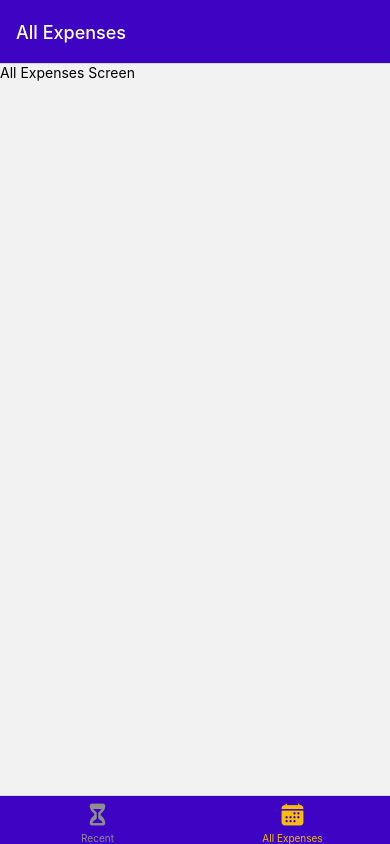
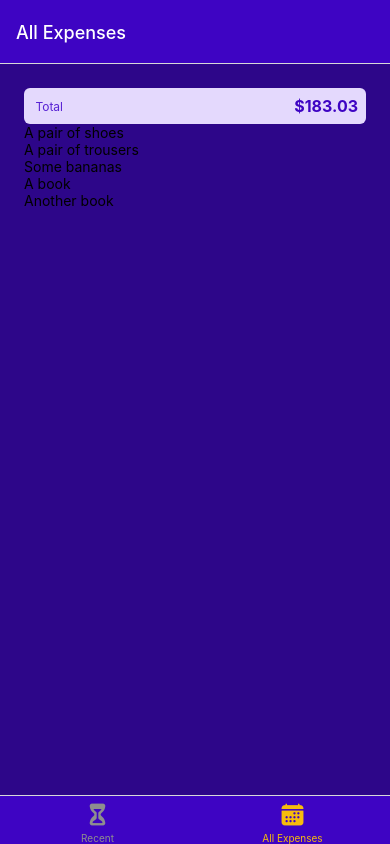
Before and after one commit to jdx-code/expense-tracker-react-native, a React Native app: screen /AllExpenses in a window 390 px wide. Built offline with nearby package versions, Linux system fonts and the light colour scheme.

Commit message:
Add dummy expenses data, output list of expenses, improving app layout and styling

```diff
--- a/components/ExpensesOutput/ExpensesList.js
+++ b/components/ExpensesOutput/ExpensesList.js
@@ -1,8 +1,16 @@
-import { FlatList } from "react-native"
+import { FlatList, Text } from "react-native"
 
-const ExpensesList = () => {
+function renderExpenseItem(itemData) {
+  return <Text>{itemData.item.description}</Text>
+}
+
+const ExpensesList = ({ expenses }) => {
   return (
-    <FlatList />
+    <FlatList
+      data={expenses}
+      renderItem={renderExpenseItem}
+      keyExtractor={(item) => item.id}
+    />
   )
 }
 
--- a/components/ExpensesOutput/ExpensesOutput.js
+++ b/components/ExpensesOutput/ExpensesOutput.js
@@ -1,16 +1,60 @@
-import { View } from "react-native"
+import { StyleSheet, View } from "react-native"
 import ExpensesSummary from "./ExpensesSummary"
 import ExpensesList from "./ExpensesList"
+import { GlobalStyles } from "../../constants/styles"
+
+const DUMMY_EXPENSES = [
+  {
+    id: 'e1',
+    description: 'A pair of shoes',
+    amount: 55.90,
+    date: new Date('2021-12-19')
+  },
+  {
+    id: 'e2',
+    description: 'A pair of trousers',
+    amount: 87.65,
+    date: new Date('2022-01-05')
+  },
+  {
+    id: 'e3',
+    description: 'Some bananas',
+    amount: 5.99,
+    date: new Date('2021-12-01')
+  },
+  {
+    id: 'e4',
+    description: 'A book',
+    amount: 14.99,
+    date: new Date('2022-02-19')
+  },
+  {
+    id: 'e5',
+    description: 'Another book',
+    amount: 18.50,
+    date: new Date('2022-02-20')
+  },
+]
 
 const ExpensesOutput = ({ expenses, expensesPeriod }) => {
   return (
-    <View>
+    <View style={styles.container}>
         <ExpensesSummary
-            expenses={expenses}
-            periodName={expensesPeriod} />
-        <ExpensesList />
+          expenses={DUMMY_EXPENSES}
+          periodName={expensesPeriod} />
+        <ExpensesList
+          expenses={DUMMY_EXPENSES}
+        />
     </View>
   )
 }
 
 export default ExpensesOutput
+
+const styles = StyleSheet.create({
+  container : {
+    flex: 1,
+    padding: 24,
+    backgroundColor: GlobalStyles.colors.primary700
+  }
+})
--- a/components/ExpensesOutput/ExpensesSummary.js
+++ b/components/ExpensesOutput/ExpensesSummary.js
@@ -1,4 +1,5 @@
-import { Text, View } from "react-native"
+import { StyleSheet, Text, View } from "react-native"
+import { GlobalStyles } from "../../constants/styles";
 
 const ExpensesSummary = ({ expenses, periodName }) => {
 
@@ -7,11 +8,31 @@
     }, 0);
 
   return (
-    <View>
-        <Text> {periodName} </Text>
-        <Text>${expensesSum.toFixed(2)}</Text>
+    <View style={styles.container}>
+        <Text style={styles.period}> {periodName} </Text>
+        <Text style={styles.sum}>${expensesSum.toFixed(2)}</Text>
     </View>
   )
 }
 
 export default ExpensesSummary
+
+const styles = StyleSheet.create({
+  container: {
+    padding: 8,
+    backgroundColor: GlobalStyles.colors.primary50,
+    borderRadius: 6,
+    flexDirection: 'row',
+    justifyContent: 'space-between',
+    alignItems: 'center'
+  },
+  period: {
+    fontSize: 12,
+    color: GlobalStyles.colors.primary400
+  },
+  sum: {
+    fontSize: 16,
+    fontWeight: 'bold',
+    color: GlobalStyles.colors.primary500
+  }
+})
--- a/screens/AllExpenses.js
+++ b/screens/AllExpenses.js
@@ -1,8 +1,8 @@
-import { Text } from "react-native"
+import ExpensesOutput from "../components/ExpensesOutput/ExpensesOutput"
 
 const AllExpenses = () => {
   return (
-    <Text>All Expenses Screen</Text>
+    <ExpensesOutput expensesPeriod="Total" />
   )
 }
 
--- a/screens/RecentExpenses.js
+++ b/screens/RecentExpenses.js
@@ -1,8 +1,8 @@
-import { Text } from "react-native"
+import ExpensesOutput from "../components/ExpensesOutput/ExpensesOutput"
 
 const RecentExpenses = () => {
   return (
-    <Text>Recent Expenses Screen</Text>
+    <ExpensesOutput expensesPeriod="Last 7 Days" />
   )
 }
 
```
